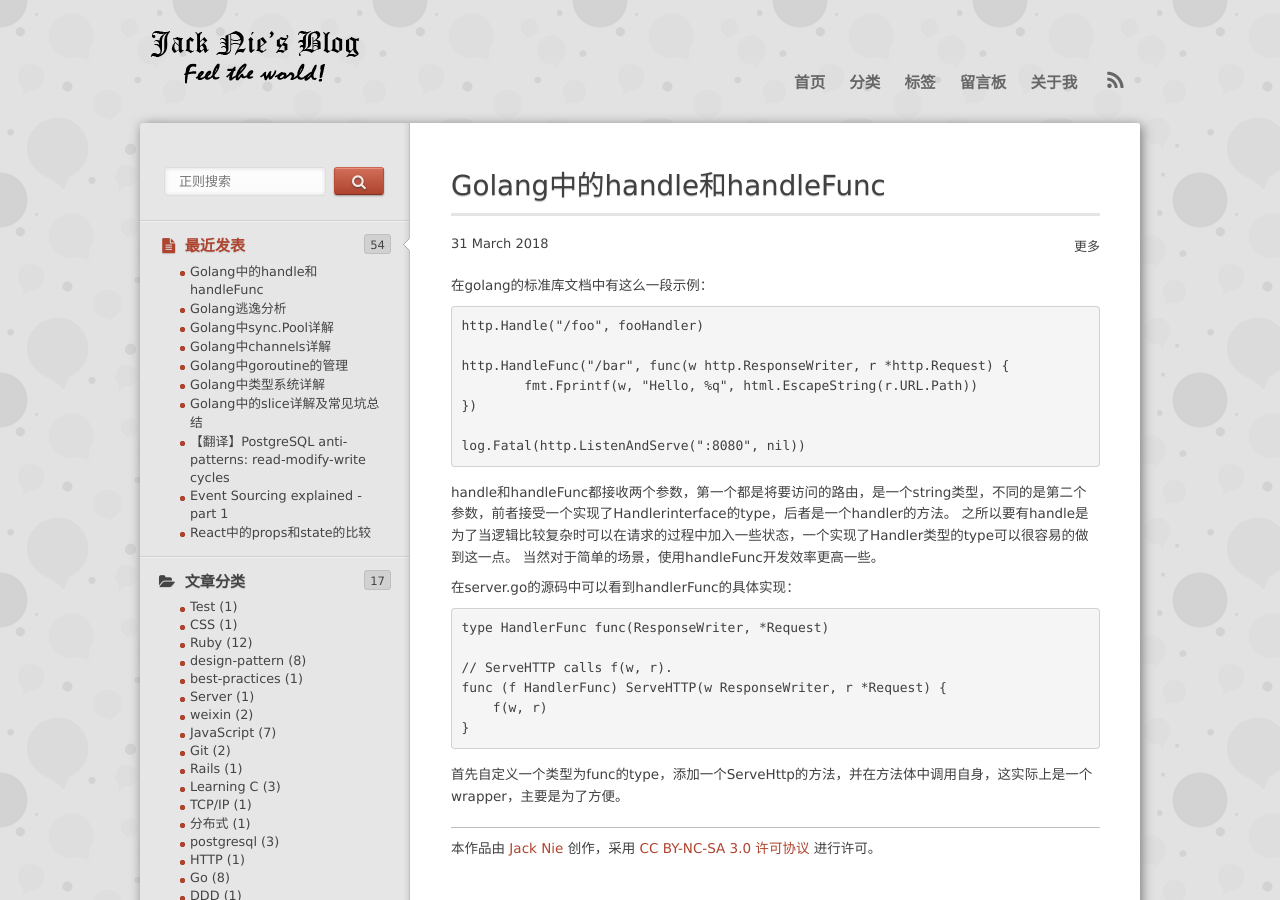
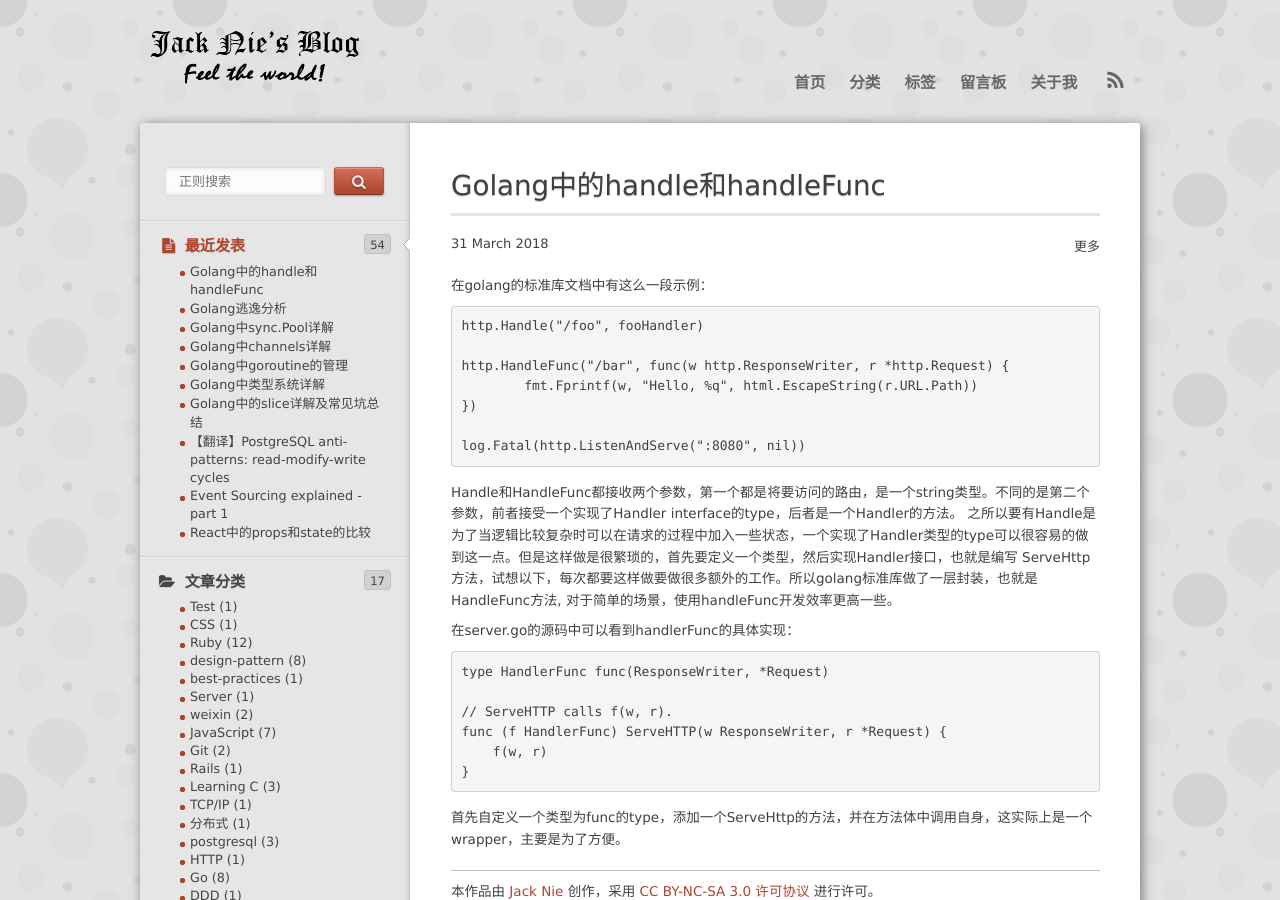
Before and after one commit to jack-nie/jack-nie.github.io, a Jekyll site: the page built from _posts/2018-03-31-golang-handle-and-handlefunc.markdown, in a window 1280 px wide and 900 px high. Built offline with Jekyll 4.4.1, drawn with Linux system fonts in a browser that asks for light colours; nearby versions of some CDN libraries; library files that are not in the unit come from our copies; comment, search, counter and statistics services are not loaded.

Commit message:
fix typo

````diff
--- a/_posts/2018-03-31-golang-handle-and-handlefunc.markdown
+++ b/_posts/2018-03-31-golang-handle-and-handlefunc.markdown
@@ -21,9 +21,9 @@ http.HandleFunc("/bar", func(w http.ResponseWriter, r *http.Request) {
 log.Fatal(http.ListenAndServe(":8080", nil))
 ```
 
-handle和handleFunc都接收两个参数，第一个都是将要访问的路由，是一个string类型，不同的是第二个参数，前者接受一个实现了Handlerinterface的type，后者是一个handler的方法。
-之所以要有handle是为了当逻辑比较复杂时可以在请求的过程中加入一些状态，一个实现了Handler类型的type可以很容易的做到这一点。
-当然对于简单的场景，使用handleFunc开发效率更高一些。
+Handle和HandleFunc都接收两个参数，第一个都是将要访问的路由，是一个string类型。不同的是第二个参数，前者接受一个实现了Handler interface的type，后者是一个Handler的方法。
+之所以要有Handle是为了当逻辑比较复杂时可以在请求的过程中加入一些状态，一个实现了Handler类型的type可以很容易的做到这一点。但是这样做是很繁琐的，首先要定义一个类型，然后实现Handler接口，也就是编写
+ServeHttp方法，试想以下，每次都要这样做要做很多额外的工作。所以golang标准库做了一层封装，也就是HandleFunc方法, 对于简单的场景，使用handleFunc开发效率更高一些。
 
 在server.go的源码中可以看到handlerFunc的具体实现：
 
````
